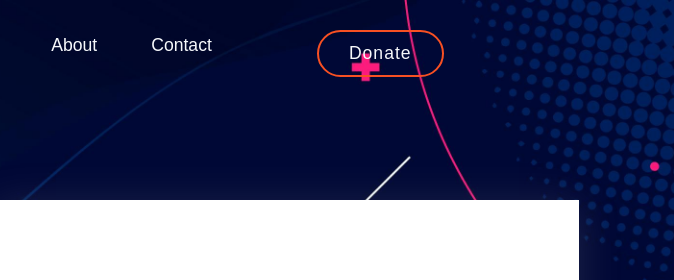
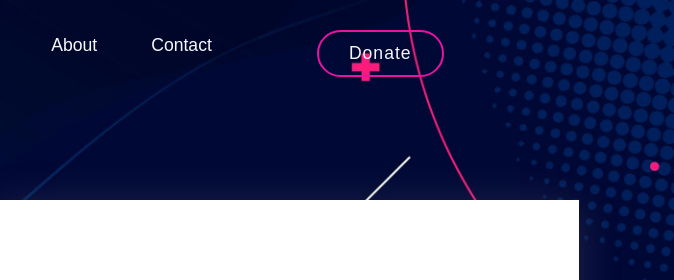
Before and after one commit to ratanbhowmick/Payment_gateway_integration, a plain HTML site: page Payment_Gateway_Integration/about.html in a window 1280 px wide. Shown: the top 280 px of the page, 606-1280 px from the left. Drawn offline with nearby package versions, Linux system fonts and the light colour scheme.

Commit message:
Update about.html

```diff
--- a/Payment_Gateway_Integration/about.html
+++ b/Payment_Gateway_Integration/about.html
@@ -29,7 +29,7 @@
         --bg-color: #ffffff;
         --text-color: rgb(246, 248, 251);
         --secound-color: #141d23;
-        --main-color: #f75023;
+        --main-color:#ea12a2;
         --big-font: 5rem;
         --h2-font: 3rem;
         --p-font: 1.1rem;
```
